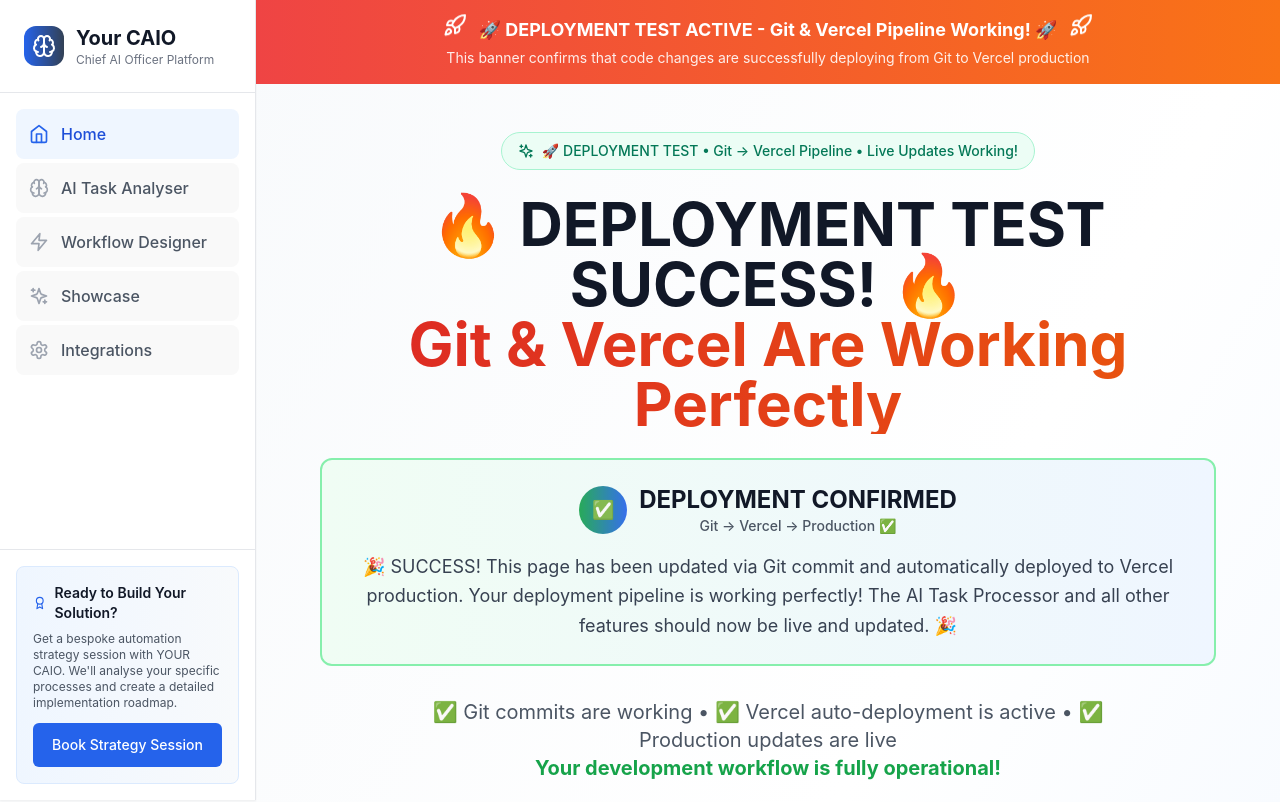
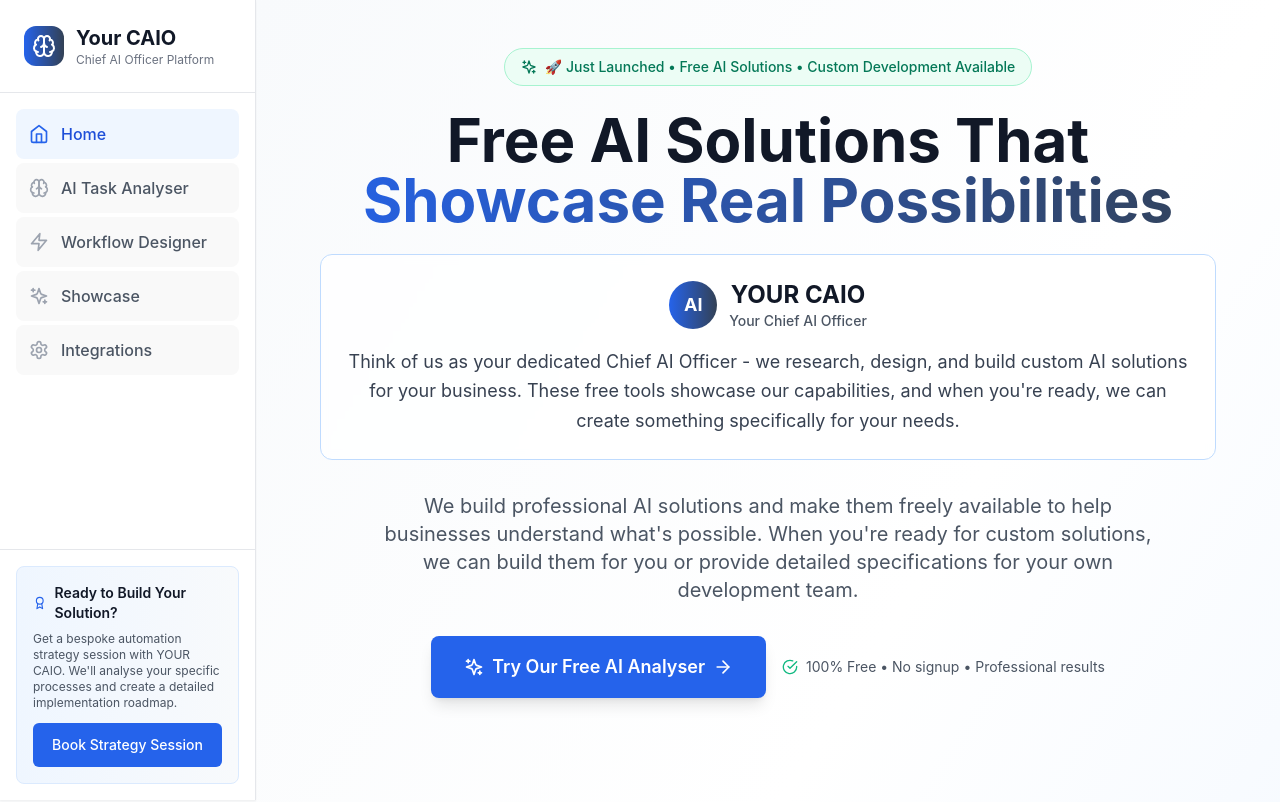
Before and after one commit to darrengalvin/adminflow, a React (Vite) app in the folder GIT-REPOS/Admin Automation/: page / in a window 1280 px wide. Shown: the top 802 px of the page. Built offline with nearby package versions, Linux system fonts and the light colour scheme.

Commit message:
Remove deployment test - restore original home page content

```diff
--- a/GIT-REPOS/Admin Automation/src/components/CAIOHomePage.tsx
+++ b/GIT-REPOS/Admin Automation/src/components/CAIOHomePage.tsx
@@ -77,84 +77,65 @@ export function CAIOHomePage({ onStartAnalysis, onNavigate }: CAIOHomePageProps)
 
   return (
     <div className="min-h-screen bg-gradient-to-br from-slate-50 via-white to-blue-50">
-      {/* DEPLOYMENT TEST BANNER */}
-      <div className="bg-gradient-to-r from-red-500 to-orange-500 text-white py-4">
-        <div className="max-w-7xl mx-auto px-4 sm:px-6 lg:px-8">
-          <div className="text-center">
-            <div className="flex items-center justify-center space-x-3">
-              <Rocket className="h-6 w-6 animate-bounce" />
-              <span className="text-lg font-bold">🚀 DEPLOYMENT TEST ACTIVE - Git & Vercel Pipeline Working! 🚀</span>
-              <Rocket className="h-6 w-6 animate-bounce" />
-            </div>
-            <p className="text-sm mt-1 opacity-90">
-              This banner confirms that code changes are successfully deploying from Git to Vercel production
-            </p>
-          </div>
-        </div>
-      </div>
-
       {/* Hero Section */}
       <div className="relative overflow-hidden">
         <div className="max-w-7xl mx-auto px-4 sm:px-6 lg:px-8 pt-12 pb-16">
           <div className="text-center">
             <div className="inline-flex items-center space-x-2 px-4 py-2 rounded-full text-sm font-medium bg-emerald-50 text-emerald-700 border border-emerald-200 mb-6">
               <Sparkles className="h-4 w-4" />
-              <span>🚀 DEPLOYMENT TEST • Git → Vercel Pipeline • Live Updates Working!</span>
+              <span>🚀 Just Launched • Free AI Solutions • Custom Development Available</span>
             </div>
 
             <h1 className="text-4xl md:text-6xl font-bold text-gray-900 mb-6">
-              🔥 DEPLOYMENT TEST SUCCESS! 🔥
-              <span className="block text-transparent bg-clip-text bg-gradient-to-r from-red-600 to-orange-600">
-                Git & Vercel Are Working Perfectly
+              Free AI Solutions That
+              <span className="block text-transparent bg-clip-text bg-gradient-to-r from-blue-600 to-slate-700">
+                Showcase Real Possibilities
               </span>
             </h1>
 
             {/* YOUR CAIO Explanation */}
-            <div className="bg-gradient-to-r from-green-50 to-blue-50 backdrop-blur-sm border-2 border-green-300 rounded-xl p-6 mb-8 max-w-4xl mx-auto">
+            <div className="bg-white/80 backdrop-blur-sm border border-blue-200 rounded-xl p-6 mb-8 max-w-4xl mx-auto">
               <div className="flex items-center justify-center space-x-3 mb-4">
-                <div className="w-12 h-12 bg-gradient-to-r from-green-600 to-blue-600 rounded-full flex items-center justify-center animate-pulse">
-                  <span className="text-white font-bold text-lg">✅</span>
+                <div className="w-12 h-12 bg-gradient-to-r from-blue-600 to-slate-700 rounded-full flex items-center justify-center">
+                  <span className="text-white font-bold text-lg">AI</span>
                 </div>
                 <div className="text-center">
-                  <h2 className="text-2xl font-bold text-gray-900">DEPLOYMENT CONFIRMED</h2>
-                  <p className="text-sm text-gray-600 font-medium">Git → Vercel → Production ✅</p>
+                  <h2 className="text-2xl font-bold text-gray-900">YOUR CAIO</h2>
+                  <p className="text-sm text-gray-600 font-medium">Your Chief AI Officer</p>
                 </div>
               </div>
               <p className="text-lg text-gray-700 text-center leading-relaxed">
-                🎉 SUCCESS! This page has been updated via Git commit and automatically deployed to Vercel production.
-                Your deployment pipeline is working perfectly! The AI Task Processor and all other features
-                should now be live and updated. 🎉
+                Think of us as your dedicated Chief AI Officer - we research, design, and build custom AI solutions
+                for your business. These free tools showcase our capabilities, and when you're ready,
+                we can create something specifically for your needs.
               </p>
             </div>
 
             <p className="text-xl text-gray-600 max-w-3xl mx-auto mb-8">
-              ✅ Git commits are working • ✅ Vercel auto-deployment is active • ✅ Production updates are live
-              <br />
-              <strong className="text-green-600">Your development workflow is fully operational!</strong>
+              We build professional AI solutions and make them freely available to help businesses understand
+              what's possible. When you're ready for custom solutions, we can build them for you or provide
+              detailed specifications for your own development team.
             </p>
 
             <div className="flex flex-col sm:flex-row gap-4 justify-center items-center mb-12">
               <button
                 onClick={onStartAnalysis}
-                className="bg-gradient-to-r from-green-600 to-blue-600 hover:from-green-700 hover:to-blue-700 text-white px-8 py-4 rounded-lg font-semibold text-lg shadow-lg transition-all transform hover:scale-105 flex items-center space-x-2"
+                className="bg-blue-600 hover:bg-blue-700 text-white px-8 py-4 rounded-lg font-semibold text-lg shadow-lg transition-all transform hover:scale-105 flex items-center space-x-2"
               >
                 <Sparkles className="h-5 w-5" />
-                <span>🤖 Try the Updated AI Task Processor!</span>
+                <span>Try Our Free AI Analyser</span>
                 <ArrowRight className="h-5 w-5" />
               </button>
 
               <div className="flex items-center space-x-2 text-sm text-gray-600">
                 <CheckCircle className="h-4 w-4 text-emerald-500" />
-                <span>✅ Deployment Working • ✅ AI Processor Updated • ✅ All Systems Go!</span>
+                <span>100% Free • No signup • Professional results</span>
               </div>
             </div>
-
 
           </div>
         </div>
       </div>
-
-
 
       {/* Business Model Section */}
       <div className="bg-slate-50 py-16">
```
